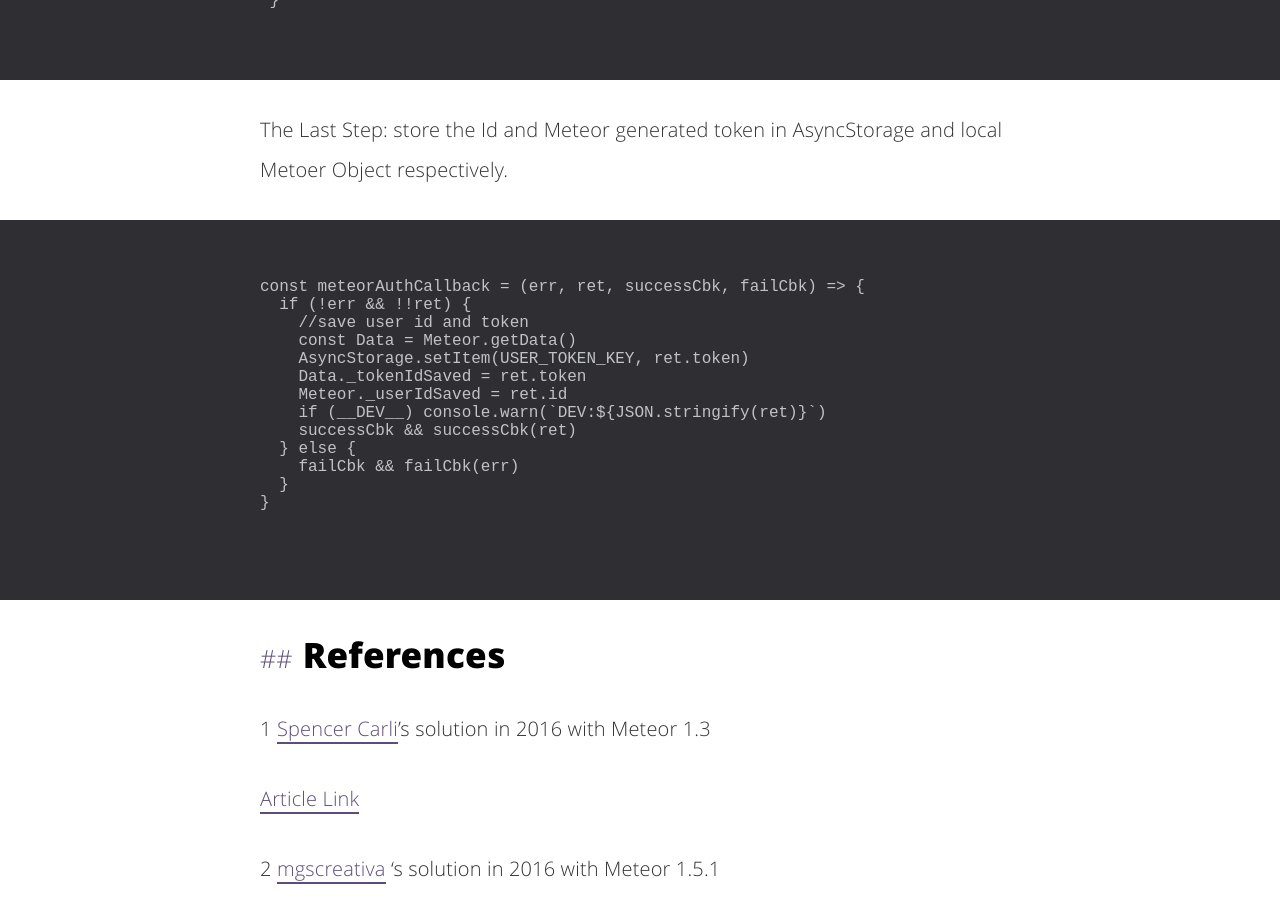
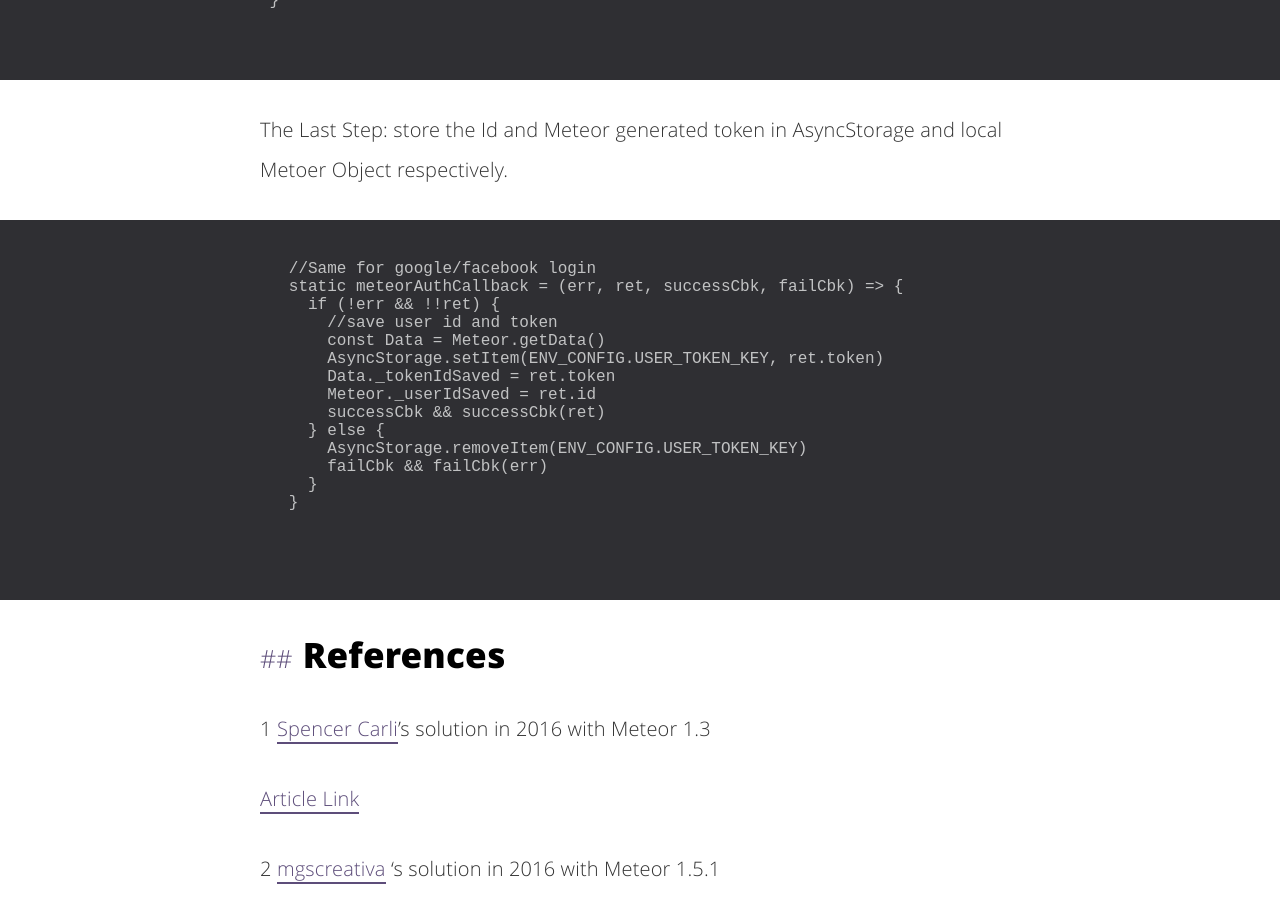
Before and after one commit to zywkloo/zywkloo.github.io, a Jekyll site: the page built from _posts/2019-09-05-React-Native-Meteor-SocialLogin.md, in a window 1280 px wide and 900 px high, scrolled down 3604 px. Built offline with Jekyll 4.4.1, drawn with Linux system fonts in a browser that asks for light colours; comment, search, counter and statistics services are not loaded.

Commit message:
Update 2019-09-05-React-Native-Meteor-SocialLogin.md

````diff
--- a/_posts/2019-09-05-React-Native-Meteor-SocialLogin.md
+++ b/_posts/2019-09-05-React-Native-Meteor-SocialLogin.md
@@ -98,21 +98,21 @@ After FB/Google Auth succeeded, Meteor.Accounts package's source code came with
 
  The Last Step: store the Id and Meteor generated token in AsyncStorage and local Metoer Object respectively.
 
-  ```
-
-const meteorAuthCallback = (err, ret, successCbk, failCbk) => {
-  if (!err && !!ret) {
-    //save user id and token
-    const Data = Meteor.getData()
-    AsyncStorage.setItem(USER_TOKEN_KEY, ret.token)
-    Data._tokenIdSaved = ret.token
-    Meteor._userIdSaved = ret.id
-    if (__DEV__) console.warn(`DEV:${JSON.stringify(ret)}`)
-    successCbk && successCbk(ret)
-  } else {
-    failCbk && failCbk(err)
-  }
-}
+   ```
+   //Same for google/facebook login
+   static meteorAuthCallback = (err, ret, successCbk, failCbk) => {
+     if (!err && !!ret) {
+       //save user id and token
+       const Data = Meteor.getData()
+       AsyncStorage.setItem(ENV_CONFIG.USER_TOKEN_KEY, ret.token)
+       Data._tokenIdSaved = ret.token
+       Meteor._userIdSaved = ret.id
+       successCbk && successCbk(ret)
+     } else {
+       AsyncStorage.removeItem(ENV_CONFIG.USER_TOKEN_KEY)
+       failCbk && failCbk(err)
+     }
+   }
 
 ```
 
````
